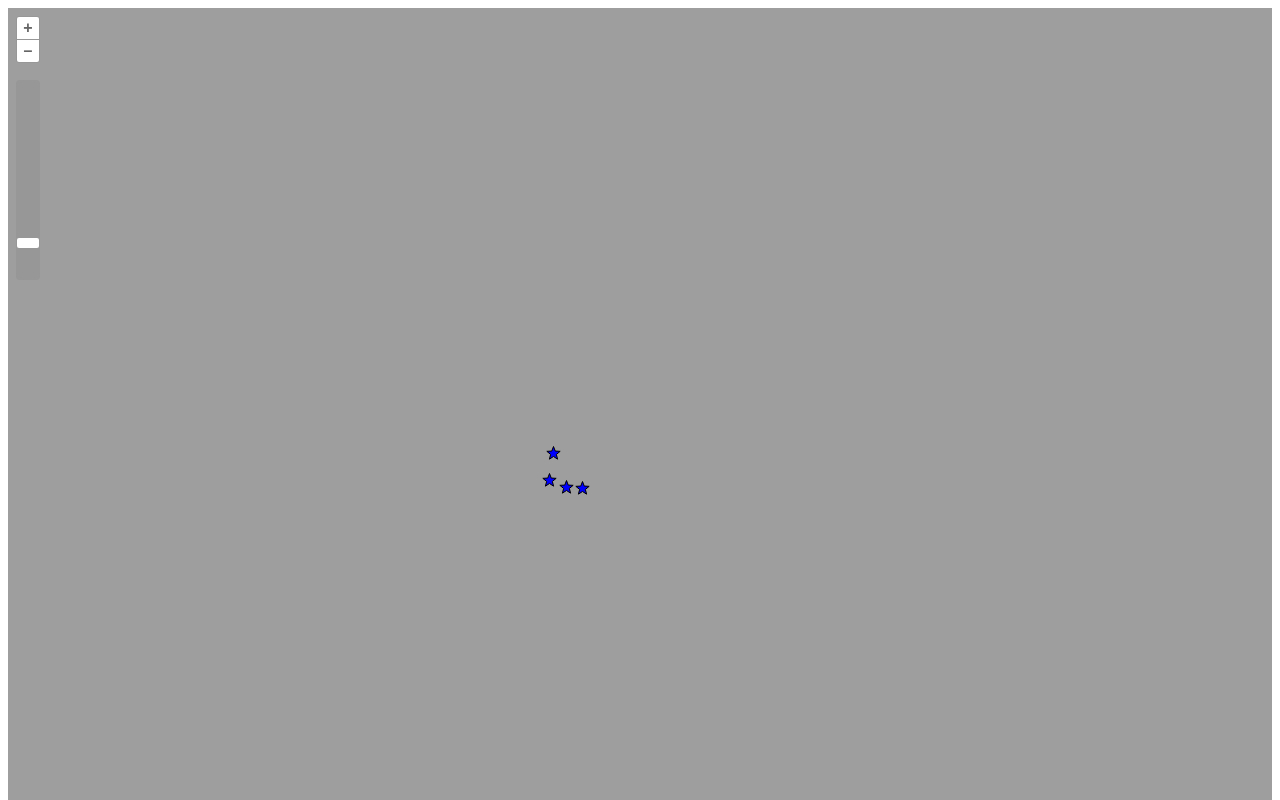
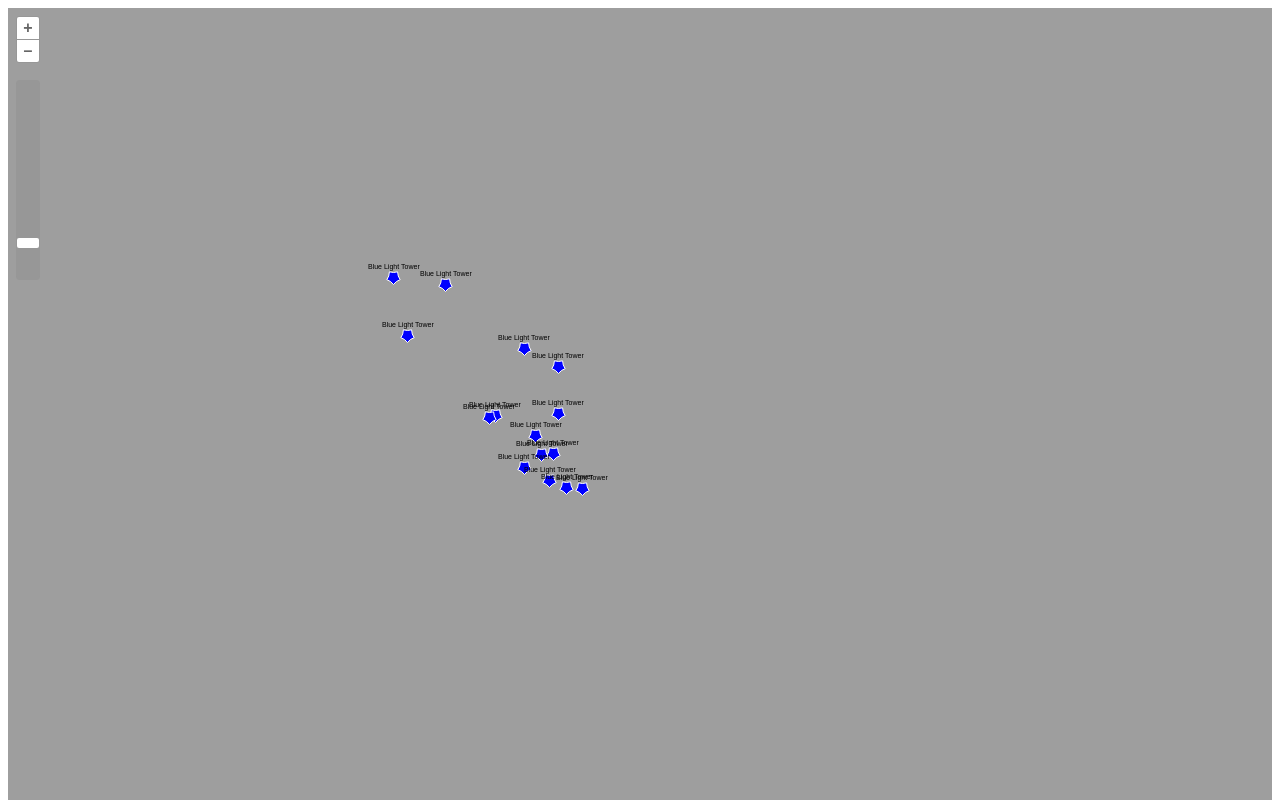
Before and after one commit to TylerRLofton/Riddle-Routes, a website built with Vite: page riddle_routes/index.html in a window 1280 px wide. Shown: the top 800 px of the page. Built offline with nearby package versions, Linux system fonts and the light colour scheme.

Commit message:
added the ability to display feature names
currently this is hard coded, but I am going to change this later

```diff
--- a/riddle_routes/main.js
+++ b/riddle_routes/main.js
@@ -3,7 +3,7 @@ import Map from "ol/Map";
 import VectorLayer from "ol/layer/Vector";
 import VectorSource from "ol/source/Vector";
 import View from "ol/View";
-import { Circle as CircleStyle, Fill, RegularShape, Stroke, Style } from "ol/style";
+import { Circle as CircleStyle, Fill, RegularShape, Stroke, Style, Text } from "ol/style";
 import { LineString, Point } from "ol/geom";
 import { getVectorContext } from "ol/render";
 import TileLayer from "ol/layer/Tile";
@@ -12,7 +12,7 @@ import { transform } from "ol/proj";
 import ZoomSlider from 'ol/control/ZoomSlider';
 import {defaults as defaultControls} from 'ol/control'
 
-var blueLightTowerCount = 4;
+var blueLightTowerCount = 15;
 const blueLightTower = new Array(blueLightTowerCount);
 var blueLightTowerPositionX = new Array(blueLightTowerCount);
 var blueLightTowerPositionY = new Array(blueLightTowerCount);
@@ -24,20 +24,28 @@ for(let i = 0; i <= blueLightTowerCount; i++){
 for (let i = 0; i < blueLightTowerCount; ++i) {
   blueLightTower[i] = new Feature({
     geometry: new Point(transform([blueLightTowerPositionY[i], blueLightTowerPositionX[i]], "EPSG:4326", "EPSG:3857")),
-    labelPoint: new Point(transform([blueLightTowerPositionY[i], blueLightTowerPositionX[i]], "EPSG:4326", "EPSG:3857")),
-    size: 15,
-    name: 'Blue Light Tower'+ i,
+   size: 10,
   });
 };
-const BlueLightstyle = {"15": new Style({
+const BlueLightstyle = {
+  "10": new Style({
     image: new RegularShape({
       points: 5,
-      radius: 7,
-      radius2: 3,
+      radius: 5,
+      radius2: 7,
       angle: 0,
       fill: new Fill({ color: 'blue' }),
-      stroke: new Stroke({ color: 'black', width: 1 })
-    })
+      stroke: new Stroke({ color: 'white', width: 1 }),
+    }),
+    text: new Text({
+      font: '7px sans-serif',
+      text: 'Blue Light Tower',
+      fill: new Fill({
+        color: 'black',
+      }),
+      offsetY: -10,
+      padding: [20, 2, 2, 2],
+    }),
   }),
 };
 const BlueLightvectorSource = new VectorSource({
@@ -47,10 +55,9 @@ const BlueLightvectorSource = new VectorSource({
 const BlueLightvector = new VectorLayer({
   source: BlueLightvectorSource,
   style: function (blueLightTower) {
-    return BlueLightstyle[blueLightTower.get("size")];
-  }
+  return BlueLightstyle[blueLightTower.get('size')];
+  },
 });
-
 const mapView = new View({
   center: transform([-81.04934, 29.18818], "EPSG:4326", "EPSG:3857"),
   zoom: 18,
--- a/riddle_routes/style.css
+++ b/riddle_routes/style.css
@@ -1,7 +1,7 @@
 @import "node_modules/ol/ol.css";
 
 html, body {
-  margin: 0;
+  margin: 10;
   height: 100%;
 }
 #map {
```
